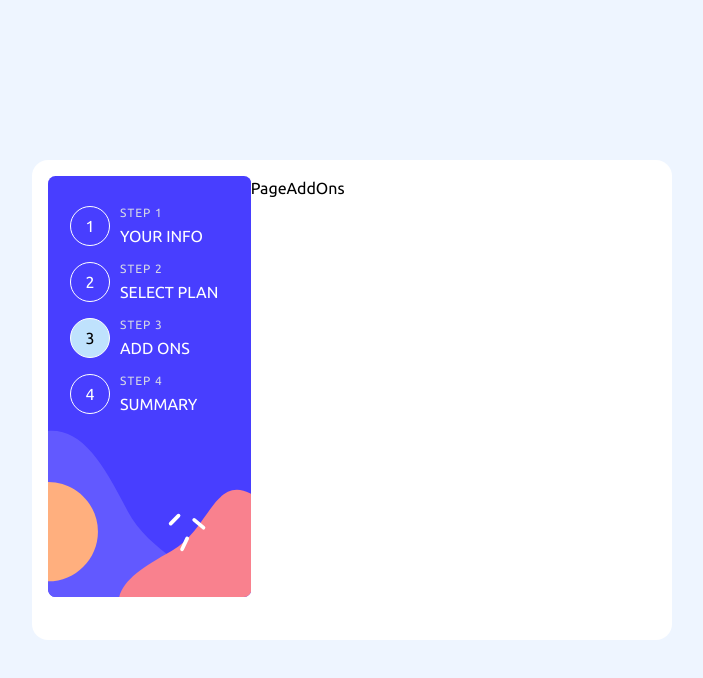
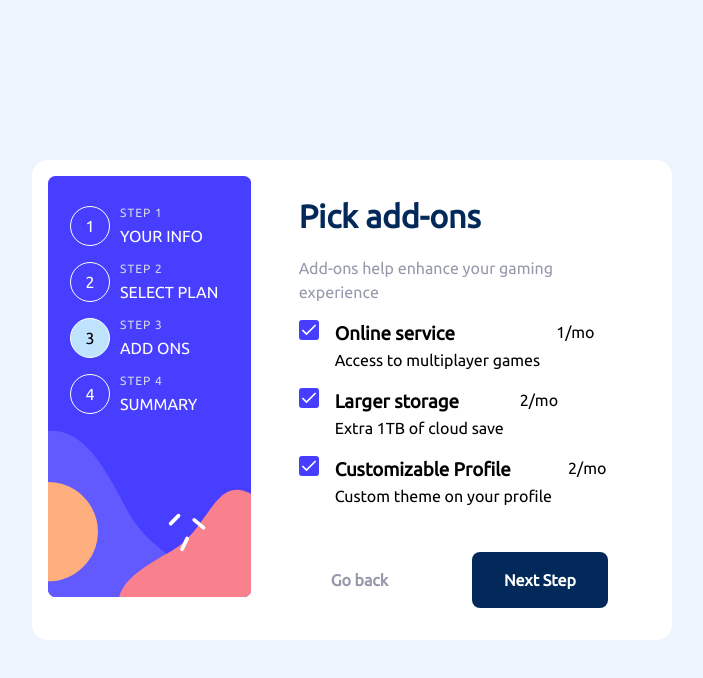
Before and after one commit to rus6600/multiform, a React (Vite) app: page / in a window 1280 px wide. Both pictures are taken after a click on the item "ADD ONS". Shown: the top 678 px of the page, without its empty margins (288-991 px from the left). Built offline with nearby package versions, Linux system fonts and the light colour scheme.

Commit message:
add checkbox

```diff
--- /dev/null
+++ b/src/components/ui/CheckBox.tsx
@@ -0,0 +1,69 @@
+import React, { useState } from 'react';
+import styled, { css } from 'styled-components';
+
+export const Checkbox: React.FC = () => {
+  const [checked, setChecked] = useState<boolean>(true);
+  const handleClick = () => {
+    setChecked(!checked);
+  };
+
+  return (
+    <CheckboxContainer onClick={handleClick}>
+      <HiddenCheckbox checked={checked} />
+      <StyledCheckbox checked={checked}>
+        <Icon viewBox="0 0 24 24">
+          <polyline points="20 6 9 17 4 12" />
+        </Icon>
+      </StyledCheckbox>
+    </CheckboxContainer>
+  );
+};
+
+const HiddenCheckbox = styled.input.attrs({ type: 'checkbox' })`
+  border: 0;
+  clip: rect(0 0 0 0);
+  clippath: inset(50%);
+  height: 1px;
+  margin: -1px;
+  overflow: hidden;
+  padding: 0;
+  position: absolute;
+  white-space: nowrap;
+  width: 1px;
+`;
+const Icon = styled.svg`
+  fill: none;
+  stroke: white;
+  stroke-width: 2px;
+`;
+
+const StyledCheckbox = styled('div')<{ checked: boolean }>`
+  ${({ theme, checked }) => css`
+    display: inline-block;
+    width: 20px;
+    height: 20px;
+    background-color: ${theme.colors.white};
+    border: 1px solid ${theme.colors.coolGray};
+    border-radius: 3px;
+
+    ${
+      checked &&
+      css`
+        border: none;
+        background-color: ${theme.colors.purplishBlue};
+      `
+    }}
+
+    ${HiddenCheckbox}:focus + & {
+      box-shadow: 0 0 0 3px pink;
+    }
+    ${Icon} {
+      visibility: ${() => (checked ? 'visible' : 'hidden')};
+    }
+  `}
+`;
+
+const CheckboxContainer = styled.div`
+  display: inline-block;
+  vertical-align: middle;
+`;
--- a/src/components/ui/index.ts
+++ b/src/components/ui/index.ts
@@ -3,3 +3,4 @@ export * from './DefaultStyles.ts';
 export * from './Button.tsx';
 export * from './Switch.tsx';
 export * from './PageLayout.tsx';
+export * from './CheckBox.tsx';
--- a/src/interfaces/componentsProps.ts
+++ b/src/interfaces/componentsProps.ts
@@ -33,3 +33,5 @@ export type PlanDataType = {
   timePlan: timePlan;
   plan: plans;
 };
+
+export type addOnsType = Array<{ name: string; text: string; monthly: number; yearly: number }>;
--- a/src/pages/PageAddOns.tsx
+++ b/src/pages/PageAddOns.tsx
@@ -1,8 +1,55 @@
 import React, { useContext } from 'react';
+import styled, { css } from 'styled-components';
+
 import { FormContext } from '../provider/context.ts';
+import { Button, ButtonWrapper, Checkbox, PageLayout } from '../components/ui';
+import { addOnsType, FormPageEnum } from '../interfaces';
 
 export const PageAddOns: React.FC = () => {
-  const state = useContext(FormContext);
-  console.log(state);
-  return <div>PageAddOns</div>;
+  const { changePage } = useContext(FormContext);
+
+  const clickHandler = () => {};
+
+  const addOns: addOnsType = [
+    { name: 'Online service', text: 'Access to multiplayer games', monthly: 1, yearly: 10 },
+    { name: 'Larger storage', text: 'Extra 1TB of cloud save', monthly: 2, yearly: 20 },
+    { name: 'Customizable Profile', text: 'Custom theme on your profile', monthly: 2, yearly: 20 },
+  ];
+
+  return (
+    <PageLayout title="Pick add-ons" text="Add-ons help enhance your gaming experience">
+      <Addons>
+        {addOns.map((addOn) => (
+          <Addon>
+            <Checkbox />
+            <Text>
+              <h3>{addOn.name}</h3>
+              <p>{addOn.text}</p>
+            </Text>
+            <p>{`${addOn.monthly}/mo`}</p>
+          </Addon>
+        ))}
+      </Addons>
+      <ButtonWrapper>
+        <Button variant={'tertiary'} text="Go back" onClick={() => changePage(FormPageEnum.selectPlan)}></Button>
+        <Button text="Next Step" onClick={clickHandler}></Button>
+      </ButtonWrapper>
+    </PageLayout>
+  );
 };
+
+const Addons = styled('div')`
+  display: flex;
+  flex-direction: column;
+  gap: 1rem;
+`;
+
+const Addon = styled('div')`
+  display: flex;
+  gap: 1rem;
+`;
+
+const Text = styled('div')`
+  display: flex;
+  flex-direction: column;
+`;
--- a/src/pages/PageSelectPlan.tsx
+++ b/src/pages/PageSelectPlan.tsx
@@ -71,7 +71,7 @@ export const PageSelectPlan: React.FC = () => {
         <SwitchLabel selected={false}>Yearly</SwitchLabel>
       </SwitchWrapper>
       <ButtonWrapper>
-        <Button text={'Next Step'} variant={'tertiary'} onClick={() => changePage(FormPageEnum.yourInfo)}></Button>
+        <Button text={'Go back'} variant={'tertiary'} onClick={() => changePage(FormPageEnum.yourInfo)}></Button>
 
         <Button text={'Next Step'} onClick={handleClick}></Button>
       </ButtonWrapper>
```
